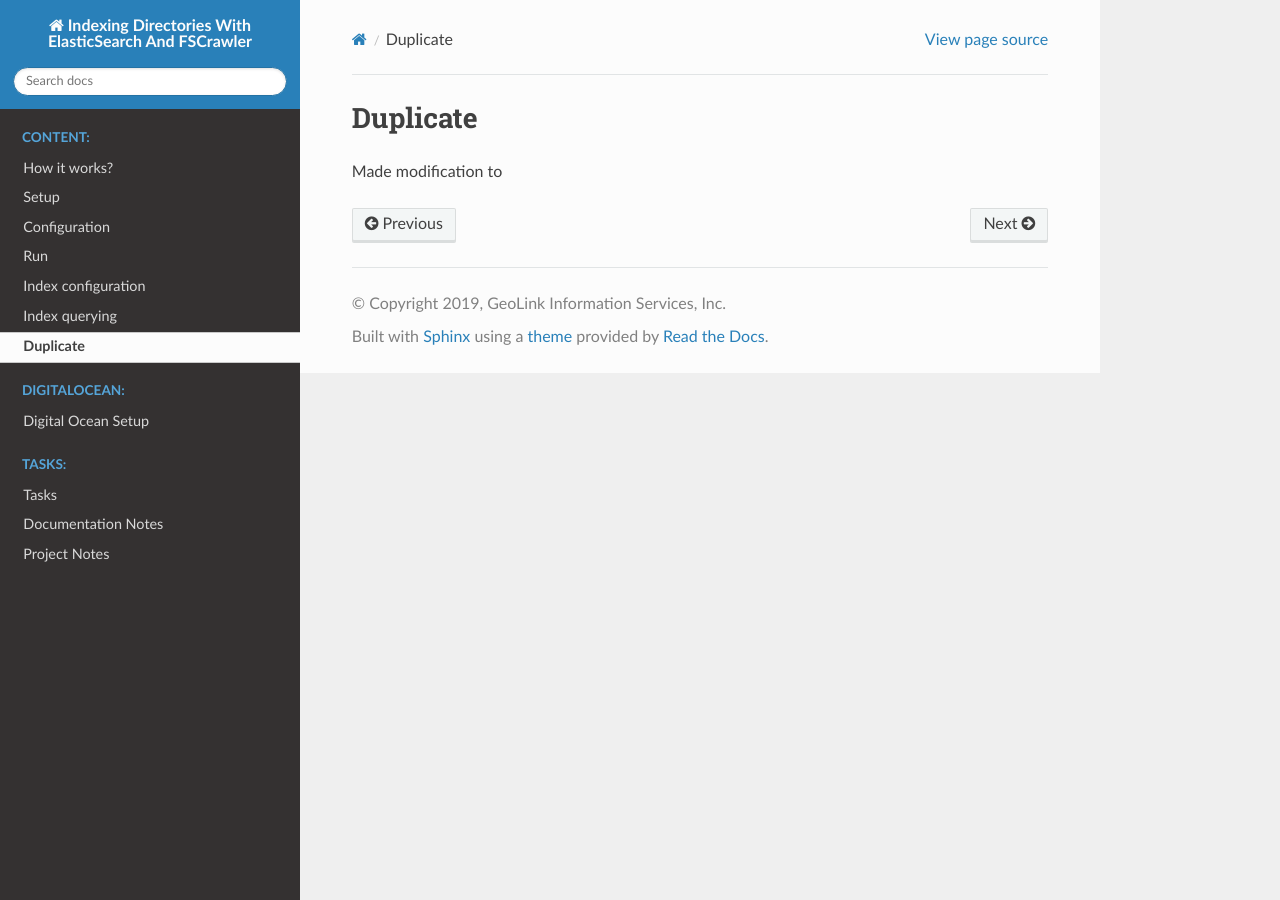
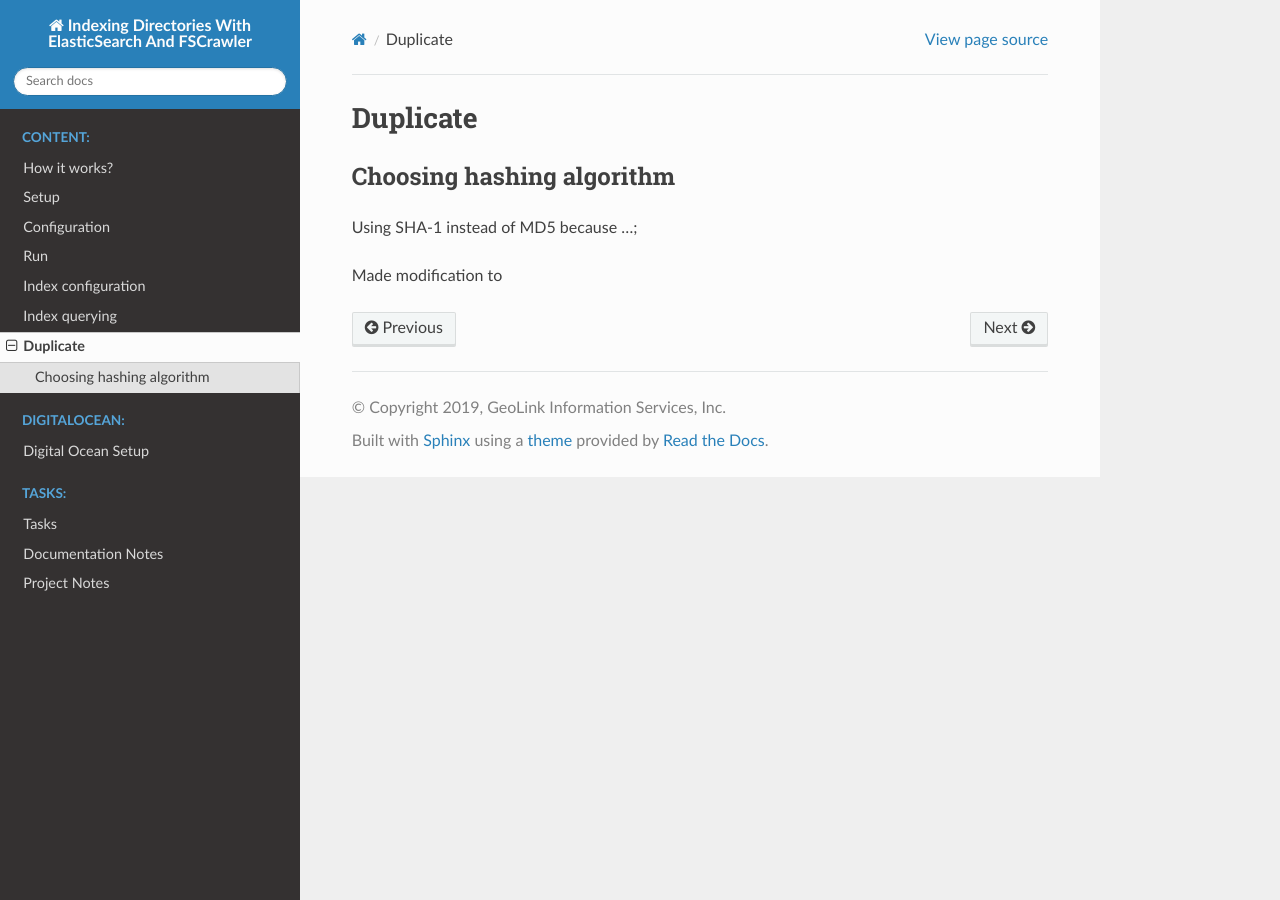
Before and after one commit to thumatiramesh/wellrecordarchiver-softsuave, a Sphinx documentation site: the page built from documentation/duplicate/index.rst, in a window 1280 px wide. Built offline with Sphinx 7.4.7 and the Read the Docs theme 2.0.0, drawn with Linux system fonts in a browser that asks for light colours.

Commit message:
Test commmit

```diff
--- a/documentation/duplicate/index.rst
+++ b/documentation/duplicate/index.rst
@@ -5,6 +5,10 @@ Duplicate
 
 
 
+Choosing hashing algorithm
+--------------------------
+
+Using SHA-1 instead of MD5 because ...;
 
 
 
```
